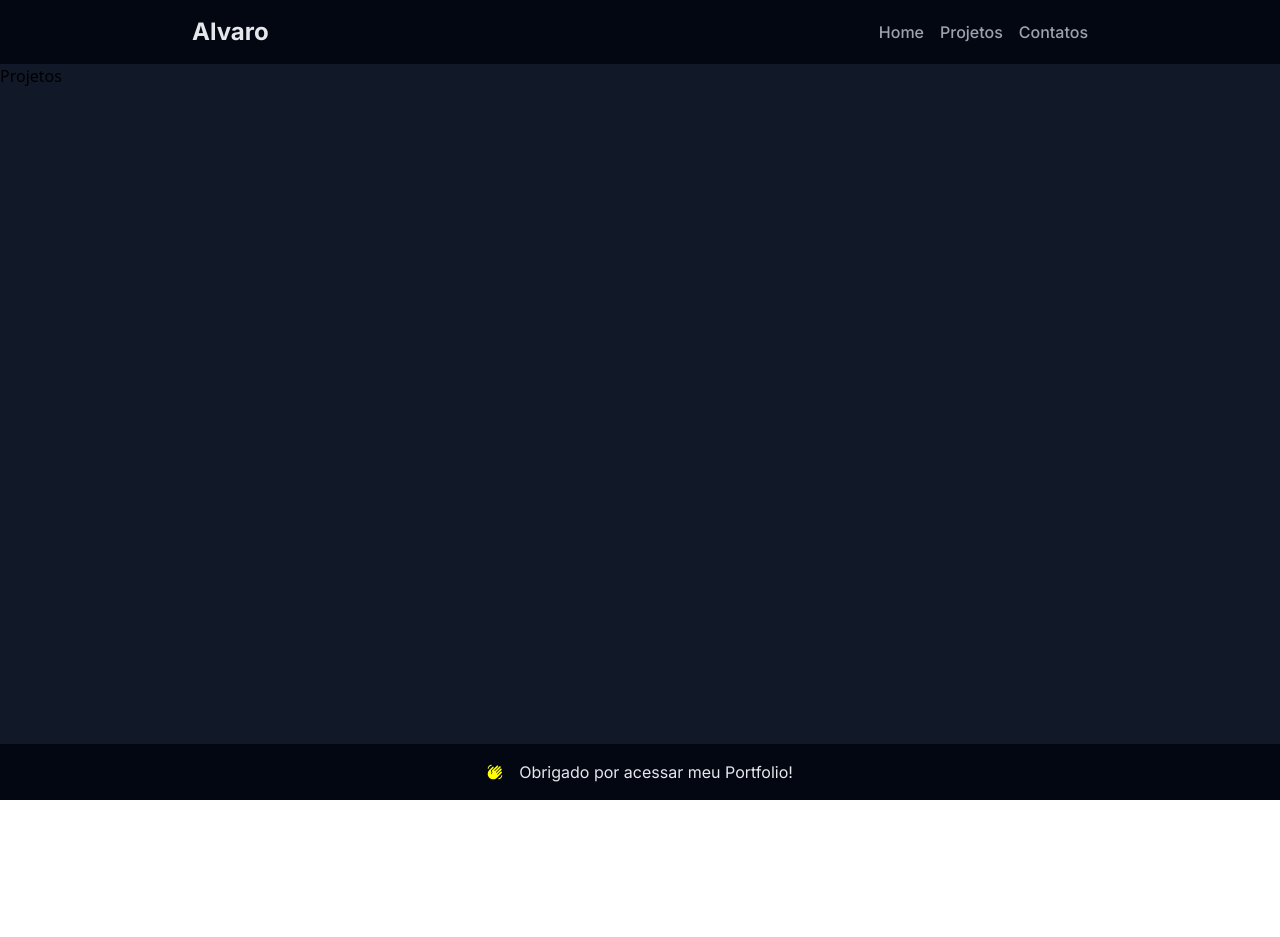
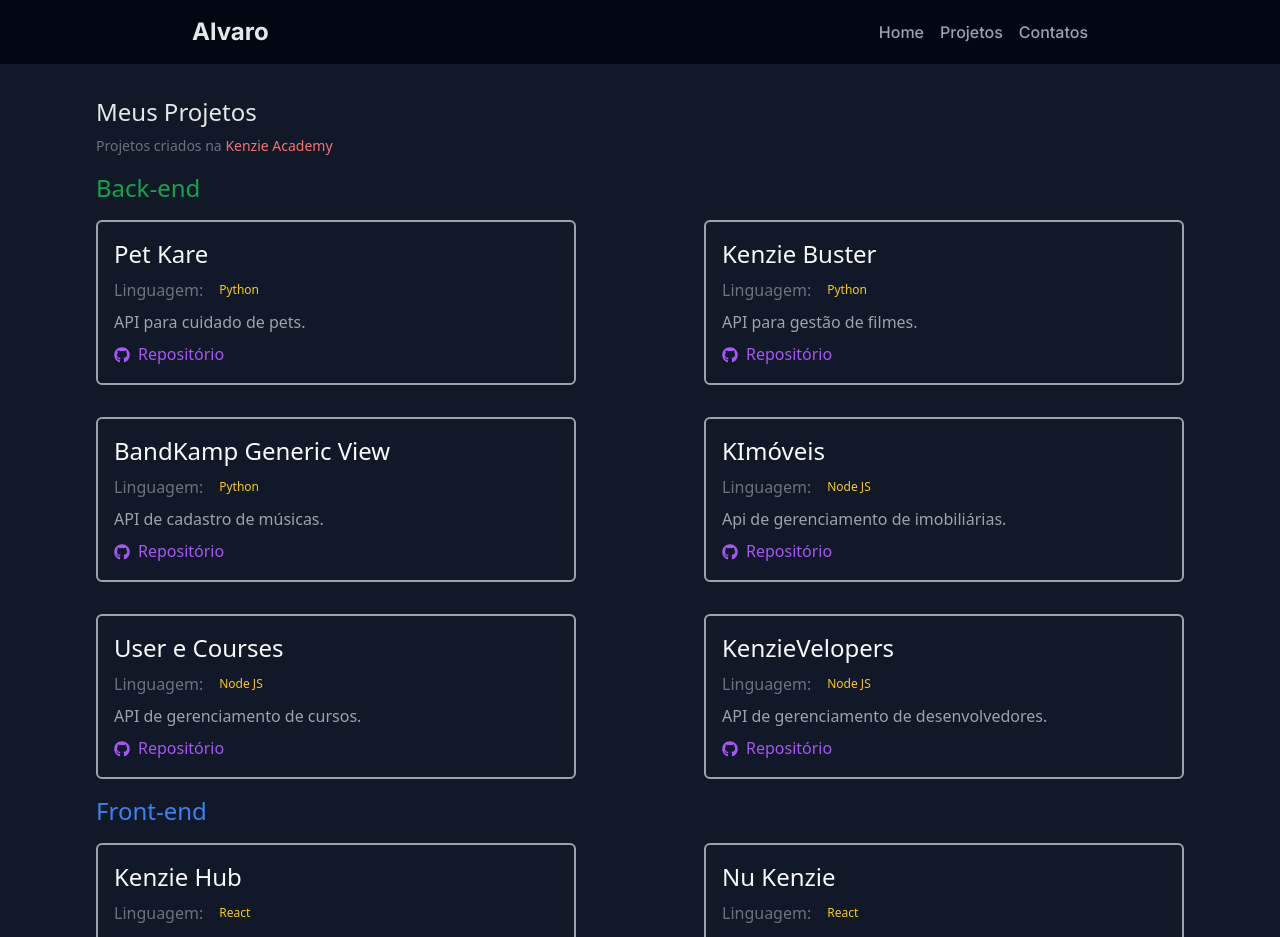
Before and after one commit to bitster22/portfolio, a React (Vite) app: page /projects in a window 1280 px wide. Shown: the top 937 px of the page. Before the commit the page ends 800 px from the top, so only its background shows below. Built offline with nearby package versions, Linux system fonts and the light colour scheme.

Commit message:
feat: Página de projetos finalizada

```diff
--- /dev/null
+++ b/src/components/ProjectCard.jsx
@@ -0,0 +1,28 @@
+/* eslint-disable react/prop-types */
+import { FaGithub } from "react-icons/fa";
+import { IoArrowRedoOutline } from "react-icons/io5";
+export const ProjectCard = ({project}) =>{
+    return(
+        <li className=" w-[30rem] flex flex-col gap-2 border-2 rounded-md p-4 border-gray-400">
+            <h2 className=" text-gray-50 text-2xl">{project.name}</h2>
+            <div className=" flex gap-4 text-xs items-center">
+                <span className=" text-base">Linguagem: </span>
+                <span className=" text-yellow-400">{project.language}</span>
+            </div>
+            <p className=" text-gray-400">{project.description}</p>
+            <div className=" flex gap-4">
+                <div className=" flex text-purple-500 gap-2 items-center">
+                    <FaGithub/>
+                    <a href={project.github_link} className=" border-b border-[transparent] hover:border-white">Repositório</a>
+                </div>
+                {
+                    project.vercel_link != "" ?
+                    <div className=" flex text-orange-400 gap-1 items-center">
+                        <IoArrowRedoOutline/>
+                        <a href={project.vercel_link} className="border-b border-[transparent] hover:border-white">Aplicação</a>
+                    </div> : null
+                }
+            </div>
+        </li>
+    )
+}
--- /dev/null
+++ b/src/components/ProjectList.jsx
@@ -0,0 +1,21 @@
+import { repositories_back, repositories_front } from "../data/repositories"
+import { ProjectCard } from "./ProjectCard"
+
+export const ProjectList = () =>{
+    return (
+        <div className=" flex flex-col gap-4 mt-4">
+            <h2 className=" text-green-600 text-2xl">Back-end</h2>
+            <ul className=" flex gap-8 flex-wrap justify-between">
+                {repositories_back.map(project => (
+                    <ProjectCard project={project} key={project.id}/>
+                ))}
+            </ul>
+            <h2 className=" text-blue-500 text-2xl">Front-end</h2>
+            <ul className=" flex gap-6 flex-wrap justify-between">
+                {repositories_front.map(project => (
+                    <ProjectCard project={project} key={project.id}/>
+                ))}
+            </ul>
+        </div>
+    )
+}
--- a/src/data/repositories.js
+++ b/src/data/repositories.js
@@ -1,5 +1,6 @@
 export const repositories_back = [
     {
+        id: "a0a4f8ba-ab8b-4a37-839b-f6f26753e10f",
         name: "Pet Kare",
         language: "Python",
         description: "API para cuidado de pets.",
@@ -7,6 +8,7 @@
         vercel_link: ""
     },
     {
+        id: "97f7c4f2-e42c-456f-a05b-1f33ba5b7dcd",
         name: "Kenzie Buster",
         language: "Python",
         description: "API para gestão de filmes.",
@@ -14,6 +16,7 @@
         vercel_link: ""
     },
     {
+        id: "d23b89eb-e88c-4d8c-88d8-a2b7a461cf69",
         name: "BandKamp Generic View",
         language: "Python",
         description: "API de cadastro de músicas.",
@@ -21,6 +24,7 @@
         vercel_link: ""
     },
     {
+        id: "766c4b3a-c5fa-46ff-af3d-56715a41966e",
         name: "KImóveis",
         language: "Node JS",
         description: "Api de gerenciamento de imobiliárias.",
@@ -28,6 +32,7 @@
         vercel_link: ""
     },
     {
+        id: "c4b0c2b6-0b64-4aca-a47e-d8d3187eb9fb",
         name: "User e Courses",
         language: "Node JS",
         description: "API de gerenciamento de cursos.",
@@ -35,6 +40,7 @@
         vercel_link: ""
     },
     {
+        id: "b28ea011-a161-4350-a321-77fd4d094ab3",
         name: "KenzieVelopers",
         language: "Node JS",
         description: "API de gerenciamento de desenvolvedores.",
@@ -45,6 +51,7 @@
 
 export const repositories_front = [
     {
+        id: "5c25930a-a58a-479c-9b9c-7a383b606c9f",
         name: "Kenzie Hub",
         language: "React",
         description: "Simulação de repositório de alunos da kenzie, contemplando nível e nome de tecnologias conhecidas.",
@@ -52,6 +59,7 @@
         vercel_link: "https://react-entrega-kenzie-hub-bitster22.vercel.app/"
     },
     {
+        id: "ad5fa63d-49aa-485d-85c2-560572c98165",
         name: "Nu Kenzie",
         language: "React",
         description: "Gerenciamento de transações financeiras.",
@@ -59,6 +67,7 @@
         vercel_link: "https://react-entrega-s1-template-nu-kenzie-bitster22.vercel.app/"
     },
     {
+        id: "b981d172-ce54-4e27-8d1d-5a8107e5b539",
         name: "Kenzie Burguer",
         language: "React",
         description: "Simulação de uma hamburgueria online.",
@@ -66,6 +75,7 @@
         vercel_link: "https://react-entrega-s3-template-hamburgueria-bitster22.vercel.app/"
     },
     {
+        id: "a0293f86-41ad-4b9e-b9e9-141bac06e849",
         name: "Git Search",
         language: "HTML",
         description: "Pesquisa de repositórios públicos de usuários do github.",
@@ -73,6 +83,7 @@
         vercel_link: "https://bitster22.github.io/git-search/"
     },
     {
+        id: "aa936de4-4127-4647-bbd7-3ddaa50d59ad",
         name: "Kenzie Empresas",
         language: "HTML",
         description: "CRUD de gerenciamento de empresas para RH.",
@@ -80,6 +91,7 @@
         vercel_link: "https://bitster22.github.io/projeto-empresas/"
     },
     {
+        id: "afd5a2d5-72d8-4ffe-9de3-ad30d6276127",
         name: "Open Music",
         language: "HTML",
         description: "Listagem de músicas com filtro de preço e categorias.",
--- a/src/pages/Projects.jsx
+++ b/src/pages/Projects.jsx
@@ -1,5 +1,13 @@
+import { ProjectList } from "../components/ProjectList"
+
 export const Projects = () =>{
     return(
-        <div>Projetos</div>
+        <main className="max-w-6xl mx-auto p-8 text-gray-500">
+            <div className=" flex flex-col gap-2">
+                <h2 className=" text-2xl text-gray-200">Meus Projetos</h2>
+                <span className=" text-sm"> Projetos criados na <span className=" text-red-400">Kenzie Academy</span></span>
+            </div>
+            <ProjectList/>
+        </main>
     )
 }
```
